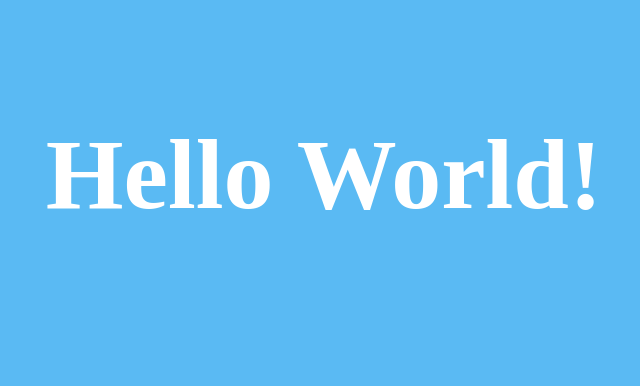
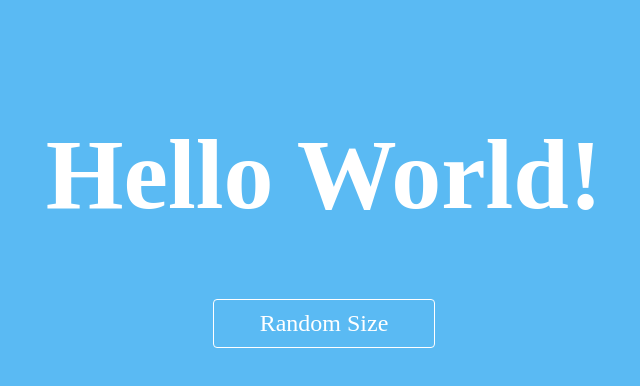
Before and after one commit to ajmalito/OR_MTF, a plain HTML site: page Assignments/Unit_2/Assignment_2/index.html in a window 1280 px wide. Shown: the whole page, without its empty margins (316-956 px from the left). Drawn offline with Linux system fonts and the light colour scheme.

Commit message:
Cleaned up Unit 2 Assignment #2

```diff
--- a/Assignments/Unit_2/Assignment_2/index.html
+++ b/Assignments/Unit_2/Assignment_2/index.html
@@ -7,6 +7,8 @@
 	<link rel="stylesheet" href="style.css">
 </head>
 <body>
-	<h1>Hello World!</h1>
+	<h1 id="title">Hello World!</h1>
+	<div id="random-btn">Random Size</div>
 </body>
+<script src="index.js"></script>
 </html>
--- a/Assignments/Unit_2/Assignment_2/style.css
+++ b/Assignments/Unit_2/Assignment_2/style.css
@@ -5,6 +5,7 @@ html body {
 	padding: 0;
 	/*Remove this background-color! It is here to make sure that the css and html are linked.*/
 	background-color: #5abaf3;
+	text-align: center;
 }
 
 /*Remove this h1 Rule! */
@@ -15,3 +16,22 @@ h1 {
 	color: white;
 	font-size: 100px;
 }
+
+#random-btn {
+	text-align: center;
+	padding: 10px;
+	font-size: 24px;
+	border-radius: 4px;
+	border: white 1px solid;
+	width: 200px;
+	margin: 0 auto;
+	color: white;
+	transition: .5s;
+
+}
+
+#random-btn:hover {
+	cursor: pointer;
+	background-color: rgba(255, 255, 255, 0.25);
+
+}
```
Also changed, not shown: Assignments/Unit_2/Assignment_2/index.js (+15 -2 lines), 3 other files.
